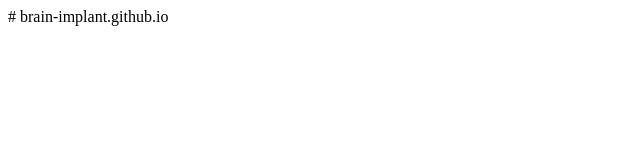
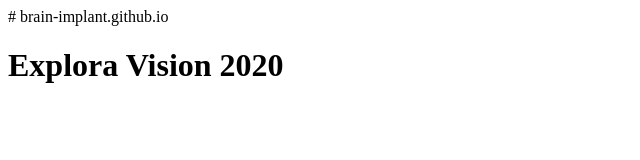
Before and after one commit to Brain-Implant/Brain-Implant.github.io, a plain HTML site: page index.html in a window 1280 px wide. Shown: the whole page, without its empty margins (0-640 px from the left). Drawn offline with Linux system fonts and the light colour scheme.

Commit message:
Update index.html

```diff
--- a/index.html
+++ b/index.html
@@ -1,4 +1,6 @@
 # brain-implant.github.io
 <!DOCTYPE html>
 <html>
+    <h1> Explora Vision 2020 </h1>
+
 </html>
```
